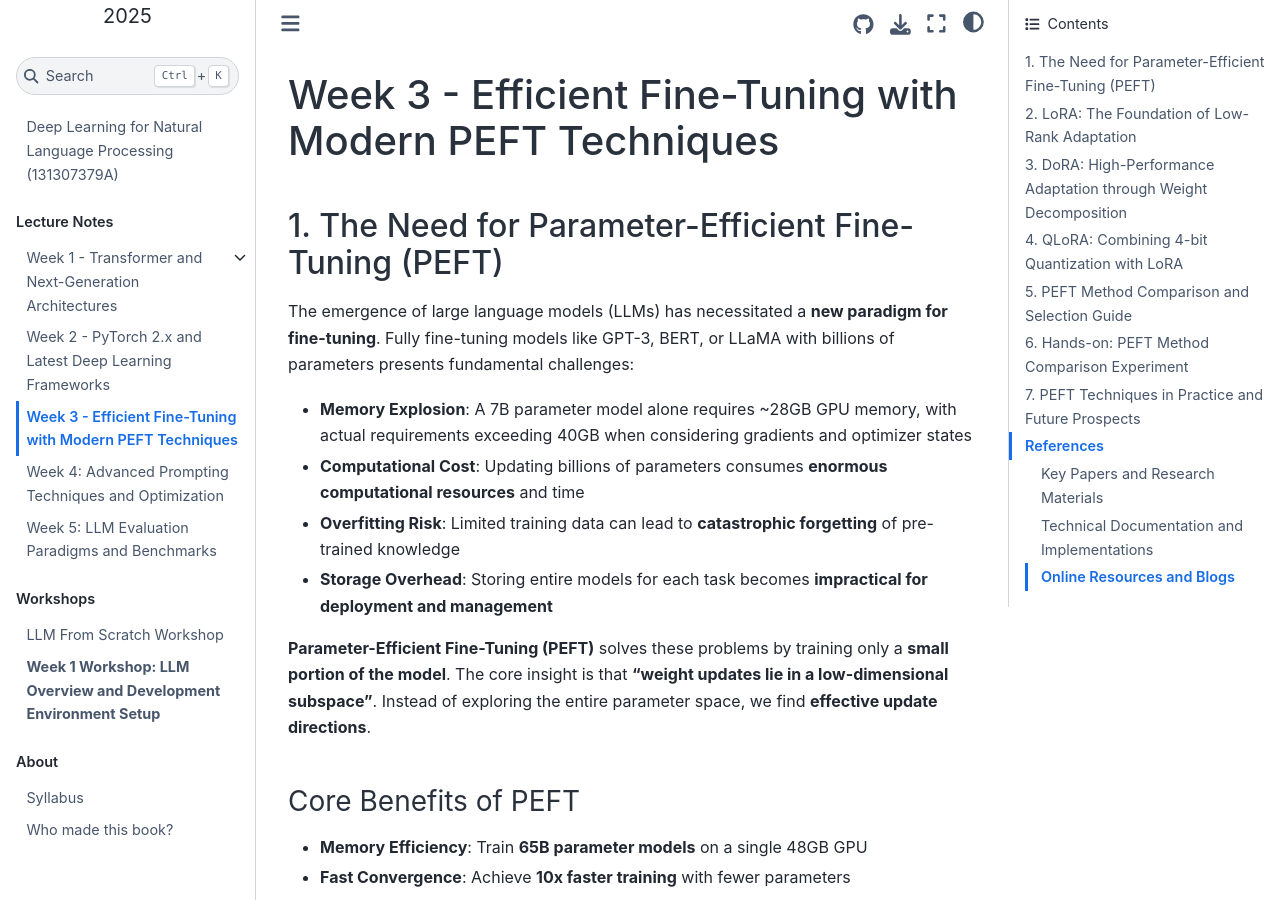
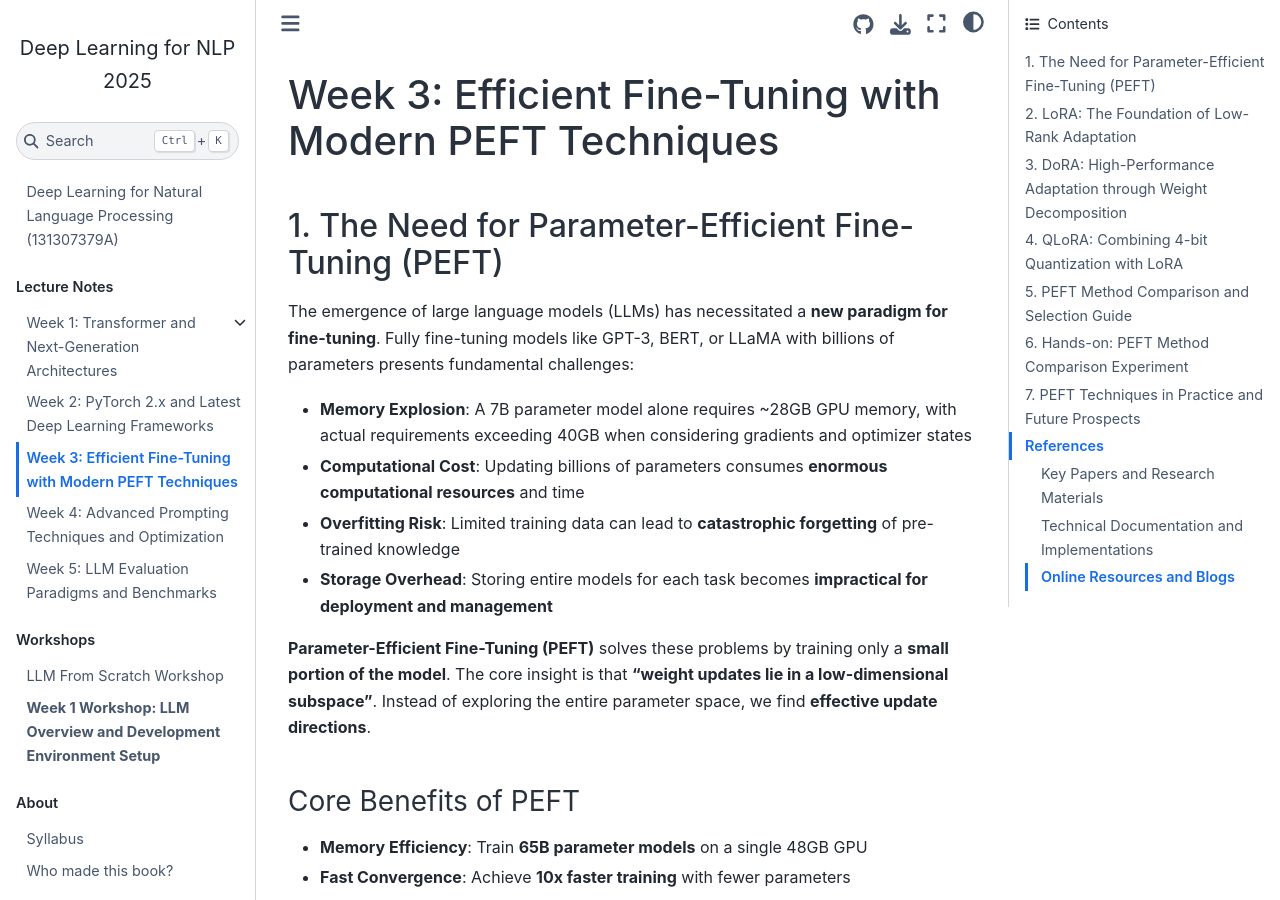
Before and after one commit to entelecheia/deepnlp-2025, a Jupyter Book: the page built from book/en/week03/index.md, in a window 1280 px wide and 900 px high. Built offline with Jupyter Book 1.0.4 settings and Sphinx 7.4.7 and the Sphinx Book theme 1.1.4, drawn with Linux system fonts in a browser that asks for light colours; some of the changed text lies outside the part shown.

````diff
--- a/book/en/week03/index.md
+++ b/book/en/week03/index.md
@@ -1,4 +1,4 @@
-# Week 3 - Efficient Fine-Tuning with Modern PEFT Techniques
+# Week 3: Efficient Fine-Tuning with Modern PEFT Techniques
 
 ## 1. The Need for Parameter-Efficient Fine-Tuning (PEFT)
 
@@ -32,6 +32,7 @@ Instead of directly updating the full weight matrix $W_0 \in \mathbb{R}^{d \time
 $$\Delta W = A \times B$$
 
 where:
+
 - $A \in \mathbb{R}^{d \times r}$ and $B \in \mathbb{R}^{r \times k}$ are **low-rank matrices**
 - $r \ll \min(d, k)$ is the **rank** (typically 4, 8, 16)
 - Only $A$ and $B$ are **trainable parameters**
@@ -41,6 +42,7 @@ The final weight becomes: $W = W_0 + \Delta W = W_0 + AB$
 ### 2.2 Mathematical Example of LoRA
 
 For a **768×768 attention weight matrix** with rank $r=8$:
+
 - **Full fine-tuning**: 768² = **589,824 parameters**
 - **LoRA**: 8×(768+768) = **12,288 parameters** (98% reduction!)
 
@@ -77,6 +79,7 @@ print(f"Trainable parameters: {model.print_trainable_parameters()}")
 ```
 
 **Example Output:**
+
 ```
 trainable params: 1,572,864 || all params: 110,104,322 || trainable%: 1.43
 ```
@@ -84,12 +87,14 @@ trainable params: 1,572,864 || all params: 110,104,322 || trainable%: 1.43
 ### 2.4 Key Advantages and Limitations of LoRA
 
 **Advantages:**
+
 - **Parameter Efficiency**: Uses only 0.1%-0.5% of original parameters
 - **Memory Savings**: 90%+ reduction in memory usage
 - **No Inference Overhead**: Adapters can be merged into base weights
 - **Modularity**: Task-specific adapters can be easily swapped
 
 **Limitations:**
+
 - **Low-rank Bottleneck**: Rank constraints may limit expressiveness
 - **Hyperparameter Sensitivity**: Performance varies with rank and alpha values
 - **Lack of Layer-wise Optimization**: Same settings applied to all layers
@@ -118,20 +123,23 @@ The key insight is that these components can be **updated independently** during
 For a weight matrix $W_0 \in \mathbb{R}^{d \times k}$:
 
 1. **Decomposition**:
+
    - $V = \frac{W_0}{||W_0||_F}$ (direction vector)
    - $m = ||W_0||_F$ (magnitude scalar)
 
 2. **Direction Update**: Apply LoRA to the direction
+
    - $\Delta V = AB$ where $A \in \mathbb{R}^{d \times r}$, $B \in \mathbb{R}^{r \times k}$
    - $V' = V + \Delta V$
 
 3. **Magnitude Update**: Learn a scaling factor
+
    - $m' = m + \Delta m$ where $\Delta m$ is a learnable scalar
 
 4. **Reconstruction**: $W' = m' \times \frac{V'}{||V'||_F}$
 
 ![DoRA Architecture](figs/image1.jpeg)
-*DoRA Structure: The pre-trained weight $W_0$ is factored into a frozen direction $V$ and a learnable magnitude $m$. DoRA applies a LoRA-style low-rank update to adjust the direction and also tunes the magnitude $m$. After training, the magnitude and new direction are multiplied to form the merged weight $W'$.*
+_DoRA Structure: The pre-trained weight $W_0$ is factored into a frozen direction $V$ and a learnable magnitude $m$. DoRA applies a LoRA-style low-rank update to adjust the direction and also tunes the magnitude $m$. After training, the magnitude and new direction are multiplied to form the merged weight $W'$._
 
 ### 3.3 Key Advantages of DoRA
 
@@ -217,11 +225,13 @@ The success of QLoRA hinges on **NF4 (NormalFloat-4)**, a custom 4-bit data type
 ### 4.3 QLoRA Technical Innovations
 
 **Double Quantization:**
+
 - Quantizes both model weights (4-bit) and scaling factors (8-bit)
 - Further reduces **memory overhead without performance loss**
 - Implemented efficiently in the bitsandbytes library
 
 **Paged Optimizers:**
+
 - Swaps gradients and momentum to **CPU memory during peaks**
 - Prevents **out-of-memory errors** on large models
 - Enables training of models that wouldn't fit otherwise
@@ -236,7 +246,7 @@ QLoRA achieves remarkable results:
 - **Speed**: **4-bit operations are often faster** than 16-bit on modern hardware
 
 ![QLoRA Comparison](figs/image3.jpeg)
-*Comparison of full fine-tuning vs LoRA vs QLoRA. QLoRA does the same low-rank adaptation but on a 4-bit quantized base model; gradients flow through the 4-bit model to the LoRA adapters. This approach cuts memory by ~75% while preserving performance.*
+_Comparison of full fine-tuning vs LoRA vs QLoRA. QLoRA does the same low-rank adaptation but on a 4-bit quantized base model; gradients flow through the 4-bit model to the LoRA adapters. This approach cuts memory by ~75% while preserving performance._
 
 ### 4.5 QLoRA Implementation Example
 
@@ -286,26 +296,29 @@ Now let's compare the **LoRA, DoRA, QLoRA** and other PEFT techniques we've expl
 
 ### 5.1 PEFT Method Performance Comparison
 
-| Method | Parameter Efficiency | Performance | Memory Savings | Use Case |
-|--------|---------------------|-------------|----------------|----------|
-| **LoRA** | 0.1-0.5% of model | Baseline | 90% | General purpose |
-| **DoRA** | 0.1-0.5% of model | +3.7% over LoRA | 90% | Better performance needed |
-| **QLoRA** | 75% memory reduction | Matches full FT | 75% | Large models |
-| **VB-LoRA** | 0.01% of LoRA | Better than LoRA | 99% | Multi-task scenarios |
+| Method      | Parameter Efficiency | Performance      | Memory Savings | Use Case                  |
+| ----------- | -------------------- | ---------------- | -------------- | ------------------------- |
+| **LoRA**    | 0.1-0.5% of model    | Baseline         | 90%            | General purpose           |
+| **DoRA**    | 0.1-0.5% of model    | +3.7% over LoRA  | 90%            | Better performance needed |
+| **QLoRA**   | 75% memory reduction | Matches full FT  | 75%            | Large models              |
+| **VB-LoRA** | 0.01% of LoRA        | Better than LoRA | 99%            | Multi-task scenarios      |
 
 ### 5.2 Situational PEFT Method Selection Guide
 
 **For Research and Experimentation:**
+
 - **Baseline Performance**: Start with LoRA
 - **Better Results**: Use DoRA
 - **Large Models**: Consider QLoRA
 
 **For Production Deployment:**
+
 - **Large Models (7B+ parameters)**: Use QLoRA
 - **Memory-Constrained Environment**: QLoRA + DoRA combination
 - **Multi-Task Scenarios**: Use VB-LoRA
 
 **For Resource-Limited Environments:**
+
 - **Minimal Parameter Budget**: VB-LoRA
 - **Memory Constraints**: QLoRA
 - **Storage Limitations**: VB-LoRA
@@ -625,9 +638,9 @@ comparison_df = compare_results()
 **Expected Results:**
 
 | Method | Accuracy | Training Time | Trainable Parameters |
-|--------|----------|---------------|---------------------|
-| LoRA | ~0.92 | ~300s | ~1.5M |
-| QLoRA | ~0.91 | ~400s | ~1.5M |
+| ------ | -------- | ------------- | -------------------- |
+| LoRA   | ~0.92    | ~300s         | ~1.5M                |
+| QLoRA  | ~0.91    | ~400s         | ~1.5M                |
 
 **Key Observations:**
 
@@ -648,32 +661,36 @@ In this final section, we'll explore **practical applications** of PEFT techniqu
 ### 7.1 Practical Application Guide by PEFT Method
 
 **LoRA Applications:**
+
 - **General fine-tuning**: Most NLP tasks with moderate resource requirements
 - **Multi-task learning**: Easy adapter swapping for different tasks
 - **Research prototyping**: Quick experimentation with different configurations
 
 **DoRA Applications:**
+
 - **Performance-critical tasks**: When you need better results than LoRA
 - **Low-rank constraints**: When memory is extremely limited
 - **Production systems**: Where performance improvement justifies complexity
 
 **QLoRA Applications:**
+
 - **Large model fine-tuning**: 7B+ parameter models on single GPUs
 - **Memory-constrained environments**: Limited GPU memory scenarios
 - **Research with large models**: Experimenting with state-of-the-art models
 
 ### 7.2 Comprehensive PEFT Performance Comparison
 
-| Method | Parameter Efficiency | Performance | Memory Savings | Training Speed | Use Case |
-|--------|---------------------|-------------|----------------|----------------|----------|
-| **LoRA** | 0.1-0.5% of model | Baseline | 90% | Fast | General purpose |
-| **DoRA** | 0.1-0.5% of model | +3.7% over LoRA | 90% | Fast | Better performance needed |
-| **QLoRA** | 75% memory reduction | Matches full FT | 75% | Medium | Large models |
-| **VB-LoRA** | 0.01% of LoRA | Better than LoRA | 99% | Fast | Multi-task scenarios |
+| Method      | Parameter Efficiency | Performance      | Memory Savings | Training Speed | Use Case                  |
+| ----------- | -------------------- | ---------------- | -------------- | -------------- | ------------------------- |
+| **LoRA**    | 0.1-0.5% of model    | Baseline         | 90%            | Fast           | General purpose           |
+| **DoRA**    | 0.1-0.5% of model    | +3.7% over LoRA  | 90%            | Fast           | Better performance needed |
+| **QLoRA**   | 75% memory reduction | Matches full FT  | 75%            | Medium         | Large models              |
+| **VB-LoRA** | 0.01% of LoRA        | Better than LoRA | 99%            | Fast           | Multi-task scenarios      |
 
 ### 7.3 Practical Implementation Considerations
 
 **Memory Optimization:**
+
 ```python
 # Enable gradient checkpointing
 training_args = TrainingArguments(
@@ -689,6 +706,7 @@ training_args = TrainingArguments(
 ```
 
 **Hyperparameter Tuning:**
+
 ```python
 # LoRA hyperparameters
 lora_configs = [
@@ -742,14 +760,17 @@ The field of PEFT is rapidly evolving. Key areas of future development include:
 ### Key Papers and Research Materials
 
 1. **LoRA: Low-Rank Adaptation of Large Language Models**
+
    - [arXiv:2106.09685](https://arxiv.org/abs/2106.09685)
    - Microsoft Research, 2021
 
 2. **DoRA: Weight-Decomposed Low-Rank Adaptation**
+
    - [arXiv:2402.09353](https://arxiv.org/abs/2402.09353)
    - NVIDIA, 2024
 
 3. **QLoRA: Efficient Finetuning of Quantized LLMs**
+
    - [arXiv:2305.14314](https://arxiv.org/abs/2305.14314)
    - University of Washington, 2023
 
@@ -760,10 +781,12 @@ The field of PEFT is rapidly evolving. Key areas of future development include:
 ### Technical Documentation and Implementations
 
 1. **PEFT: Parameter-Efficient Fine-Tuning Methods for LLMs**
+
    - [Hugging Face Documentation](https://huggingface.co/docs/peft)
    - [GitHub Repository](https://github.com/huggingface/peft)
 
 2. **bitsandbytes: 8-bit optimizers and quantization routines**
+
    - [GitHub Repository](https://github.com/TimDettmers/bitsandbytes)
    - [Documentation](https://huggingface.co/docs/transformers/main/en/quantization)
 
@@ -773,9 +796,11 @@ The field of PEFT is rapidly evolving. Key areas of future development include:
 ### Online Resources and Blogs
 
 1. **Making LLMs even more accessible with bitsandbytes, 4-bit quantization and QLoRA**
+
    - [Hugging Face Blog](https://huggingface.co/blog/4bit-transformers-bitsandbytes)
 
 2. **PEFT Methods Explained**
+
    - [Hugging Face Blog](https://huggingface.co/blog/samuellimabraz/peft-methods)
 
 3. **VB-LoRA Documentation**
````
Also changed, not shown: book/en/week01/index.md (+1 -1 lines), book/en/week02/index.md (+14 -11 lines), book/ko/week01/index.md (+1 -1 lines), book/ko/week02/index.md (+12 -8 lines).
